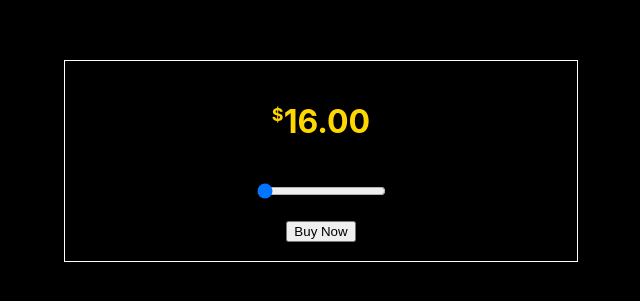
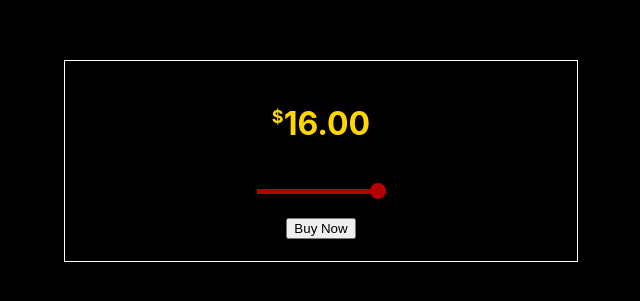
Before and after one commit to jcsmileyjr/range-slider, a React (Create React App) app in the folder react-range-slider/: page / in a window 1280 px wide. Shown: the part 239-540 px from the top of the page, without its empty margins (319-959 px from the left). Built offline with nearby package versions, Linux system fonts and the light colour scheme.

Commit message:
WIP: styling of the range slider

```diff
--- a/react-range-slider/src/App.css
+++ b/react-range-slider/src/App.css
@@ -26,6 +26,58 @@ h1 {
   font-size: large;
 }
 
+.range__inputRange--style {
+  /* padding: 15px; */
+  opacity: 0.7;
+  -webkit-appearance: none;
+  appearance: none;
+  /* height: 10px; */
+  /* background: #505050; */
+}
+
+/* progress (before knob) within Firefox */
+input[type=range]::-moz-range-progress {
+  background: #EA346F;
+  border-top-left-radius: 10px;
+  border-bottom-left-radius: 10px;
+  height: 14px;
+}
+
+input[type="range"]::-webkit-slider-runnable-track {
+  background: red;
+  height: 5px;
+}
+
+input[type="range"]::-webkit-slider-thumb {
+  -webkit-appearance: none; /* Override default look */
+  appearance: none;
+  border-radius: 90px;
+  margin-top: -6px; /* Centers thumb on the track */
+  background-color: red;
+  height: 1rem;
+  width: 1rem;
+}
+
+/******** Firefox ********/
+input[type="range"]::-moz-range-thumb {
+  border: none; /*Removes extra border that FF applies*/
+  border-radius: 90px; /*Removes default border-radius that FF applies*/
+  background-color: red;
+  height: 1rem;
+  width: 1rem;
+}
+
+input[type="range"]::-moz-range-track {
+  background: red;
+  height: 5px;
+}
+
+
+.range__inputRange--style:hover {
+  opacity: 1;
+  cursor: pointer;
+}
+
 @media only screen and (max-width:600px){
   .App {
     align-items: flex-start;
@@ -36,3 +88,7 @@ h1 {
     width: 90vw;
   }
 }
+
+/*
+background: linear-gradient(to right, red 10%, purple 90%);
+*/
--- a/react-range-slider/src/App.js
+++ b/react-range-slider/src/App.js
@@ -7,6 +7,7 @@ import './App.css';
  * TODO - Setup basic HTML elements for the project - DONE
  * TODO - Setup basic styling of the project
  * TODO - Setup basic functionlaity of the project
+ *  onmousemove()
  * TODO - Fix issues
  * TODO - Setup basic README of the project
  */
@@ -15,7 +16,7 @@ function App() {
     <div className="App">
         <main>
             <h1><span className="range__amountDollarSign--style">$</span>16.00</h1>
-            <input className="range__inputRange--style" type="range" min="1" max="20" value="0" />
+            <input className="range__inputRange--style" type="range" min="1" max="20"  step="1" />
             <button className="range__buyButton--style" type="button">Buy Now</button>
         </main>
     </div>
```
Also changed, not shown: 1 other file (tests, documents, lock files or other folders).
